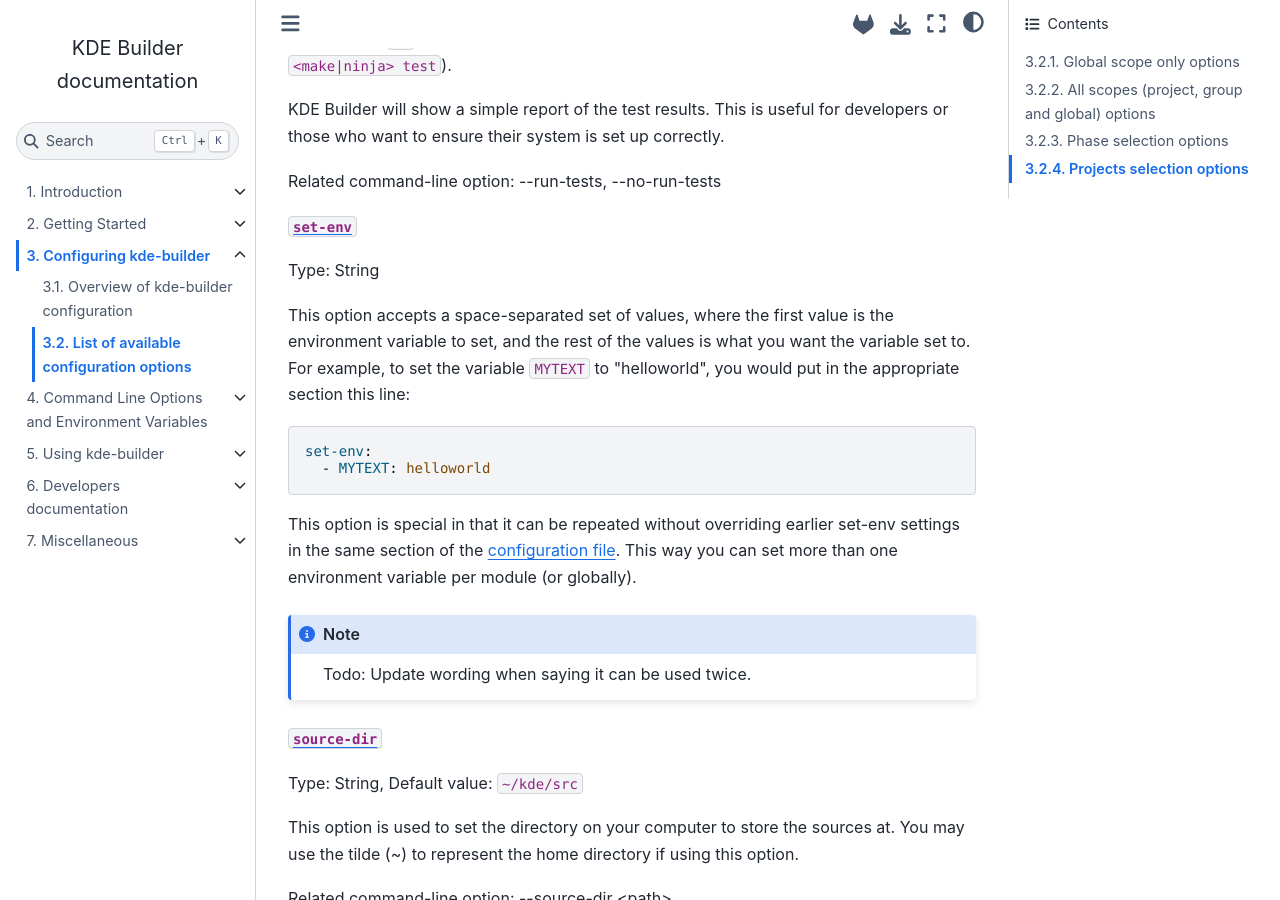
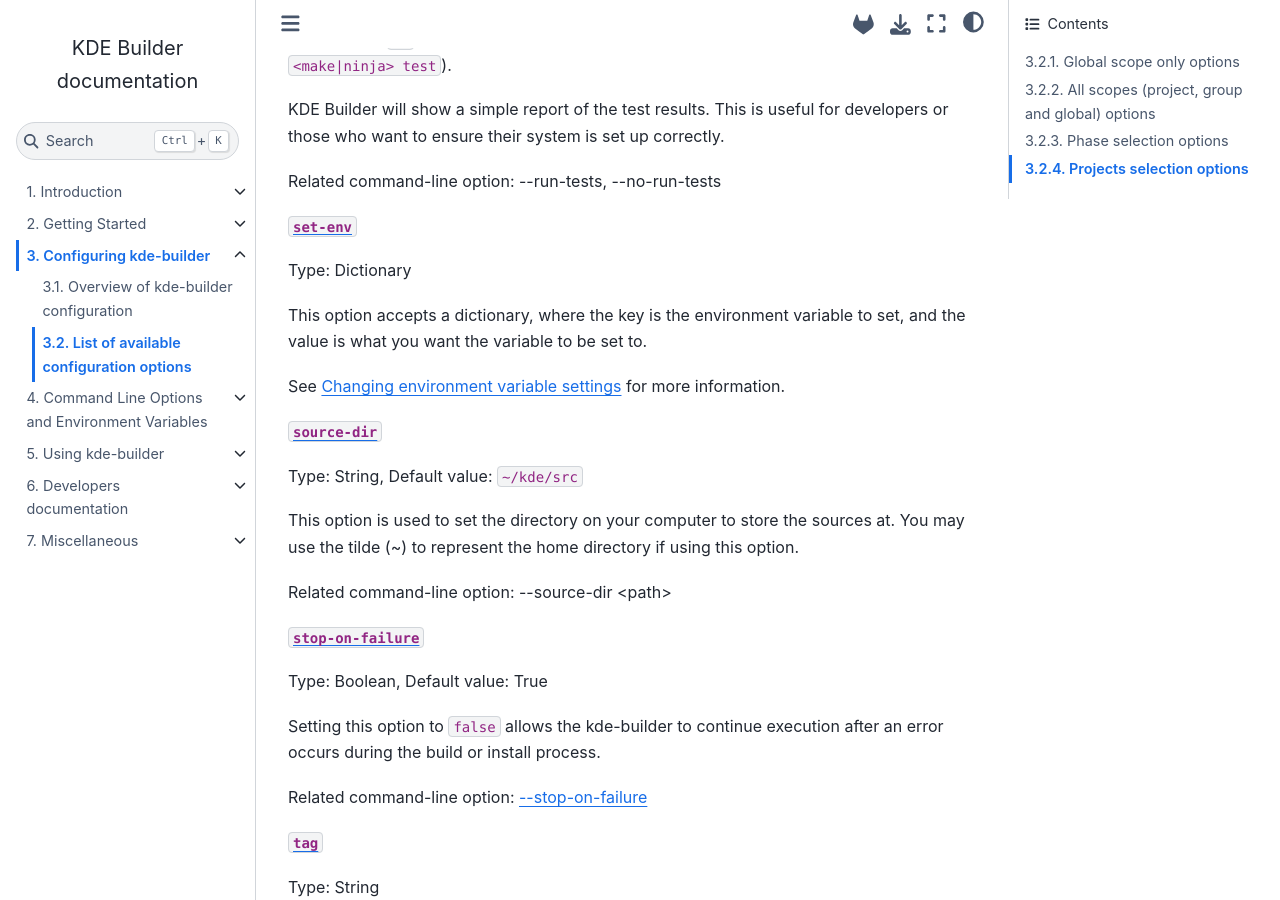
Before and after one commit to KDE/kde-builder, a Sphinx documentation site: the page built from doc/configuration/conf-options-table.md, in a window 1280 px wide and 900 px high, scrolled down 19888 px. Built offline with Sphinx 7.4.7 and the Sphinx Book theme 1.1.4, drawn with Linux system fonts in a browser that asks for light colours.

Commit message:
doc: Indicate that set-env accepts dict, and not a list

````diff
--- a/doc/configuration/conf-options-table.md
+++ b/doc/configuration/conf-options-table.md
@@ -926,27 +926,12 @@
 (conf-set-env)=
 [`set-env`](conf-set-env)
 
-Type: String
+Type: Dictionary
 
-This option accepts a space-separated set of values, where the first
-value is the environment variable to set, and the rest of the values is
-what you want the variable set to. For example, to set the variable
-`MYTEXT` to "helloworld", you would put in the appropriate
-section this line:
+This option accepts a dictionary, where the key is the environment variable to set, and the value is
+what you want the variable to be set to.
 
-```yaml
-set-env:
-  - MYTEXT: helloworld
-```
-
-This option is special in that it can be repeated without overriding
-earlier set-env settings in the same section of the
-[configuration file](../getting-started/configure-data). This way you can set more
-than one environment variable per module (or globally).
-
-```{note}
-Todo: Update wording when saying it can be used twice.
-```
+See [](changing-environment) for more information.
 
 (conf-source-dir)=
 [`source-dir`](conf-source-dir)
````
Also changed, not shown: doc/getting-started/configure-data.md (+1 -1 lines), doc/using-kde-builder/advanced-features.md (+5 -11 lines), 1 other file.
